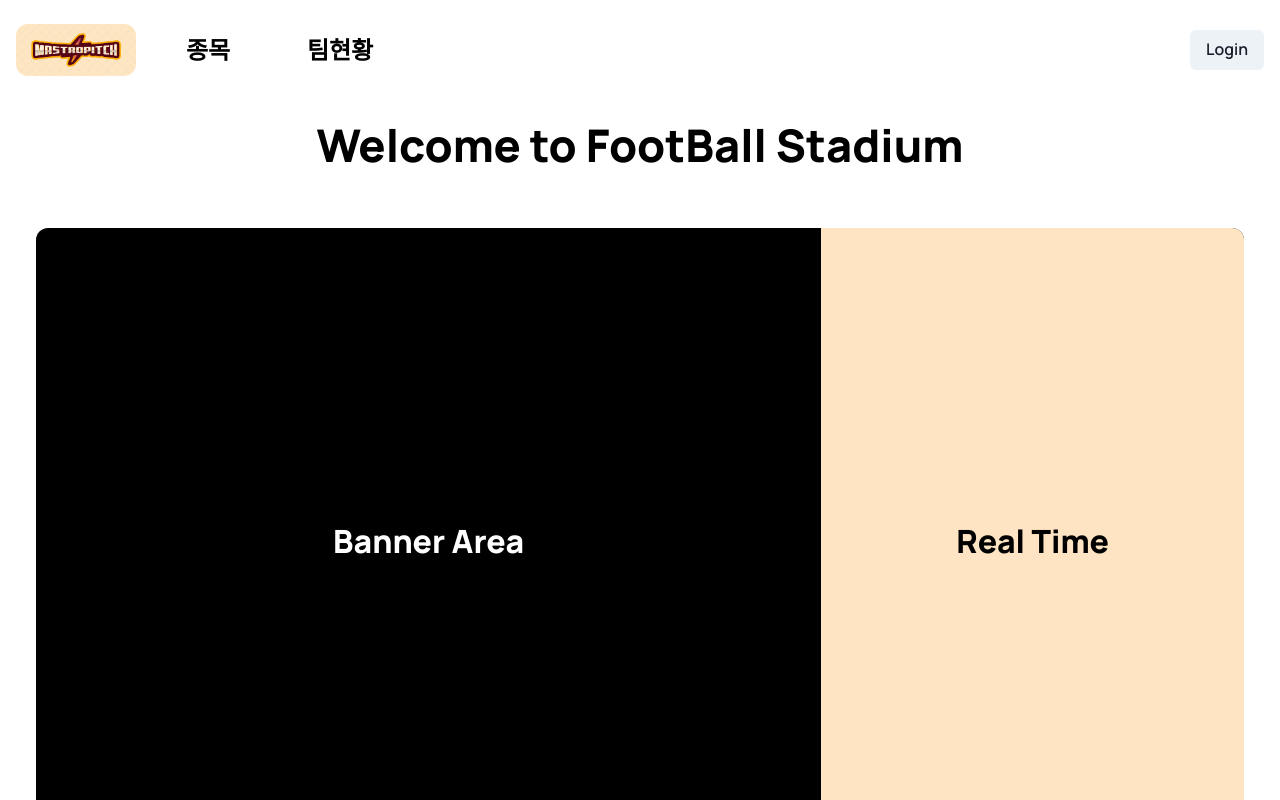
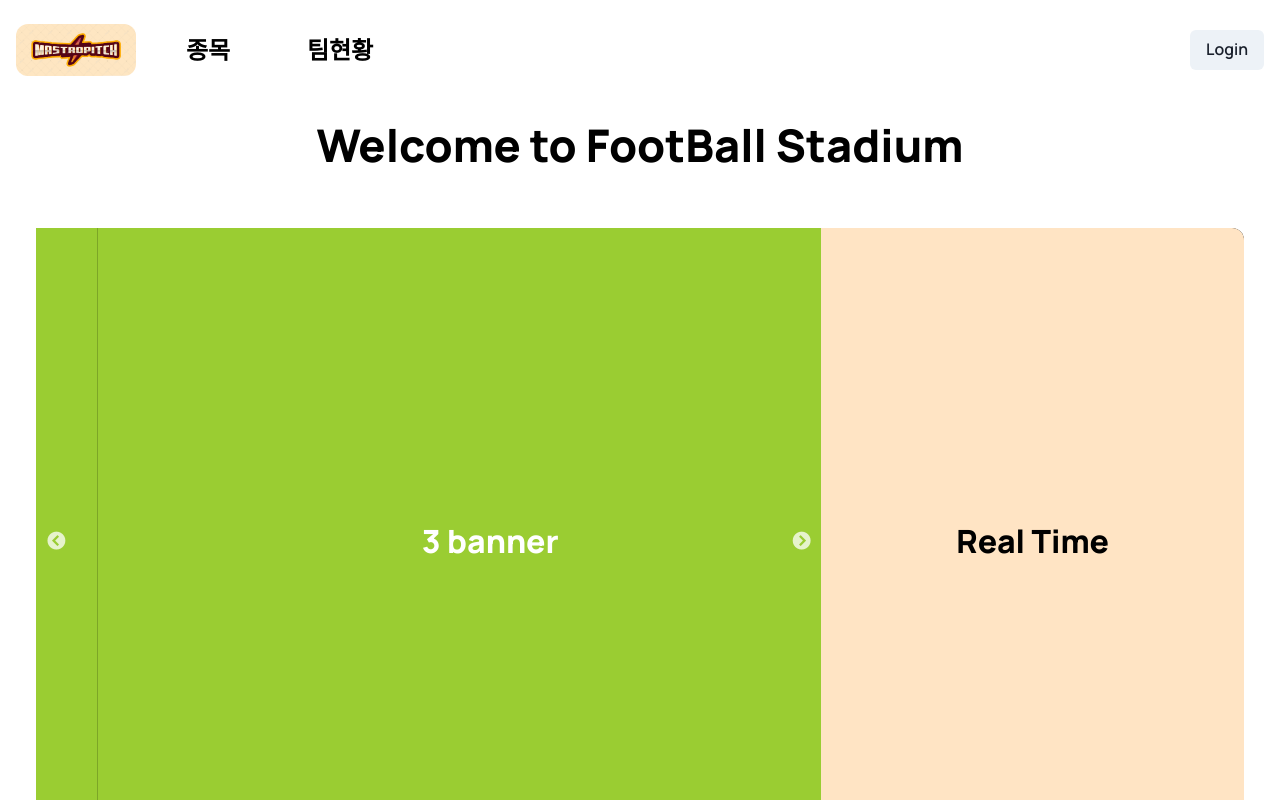
Before and after one commit to justin-supertree/let-s-football, a Next.js app: page /activities/football in a window 1280 px wide. Built offline with nearby package versions, Linux system fonts and the light colour scheme; no server answers.

Commit message:
feat: react slider banner 적용

```diff
--- a/package.json
+++ b/package.json
@@ -33,6 +33,7 @@
     "react-icons": "^4.11.0",
     "react-locomotive-scroll": "^0.2.2",
     "react-redux": "^8.1.3",
+    "react-slick": "^0.30.2",
     "react-toastify": "^9.1.3",
     "styled-jsx": "^5.1.2"
   },
@@ -40,9 +41,11 @@
     "@types/node": "^20",
     "@types/react": "^18",
     "@types/react-dom": "^18",
+    "@types/react-slick": "^0.23.13",
     "eslint": "^8",
     "eslint-config-next": "13.5.4",
     "file-loader": "^6.2.0",
+    "slick-carousel": "^1.8.1",
     "typescript": "^5"
   }
 }
--- /dev/null
+++ b/src/components/CardSlider.tsx
@@ -0,0 +1,101 @@
+import styled from '@emotion/styled';
+import Slider from 'react-slick';
+
+const StyledSliderContainer = styled.div`
+  .slick-dots {
+    bottom: 20px;
+  }
+
+  .slick-dots li {
+    margin: 0 4px; // 슬라이더 도트 사이의 간격을 조정합니다.
+  }
+
+  .slick-dots li button:before {
+    font-size: 10px; // 슬라이더 도트 크기를 조정합니다.
+    color: white; // 슬라이더 도트의 색상을 지정합니다.
+  }
+
+  .slick-prev,
+  .slick-next {
+    top: 50%; // 이전/다음 버튼을 세로 중앙에 위치시킵니다.
+    transform: translateY(-50%);
+    z-index: 1; // 다른 요소 위에 표시되도록 z-index를 설정합니다.
+  }
+
+  &.slick-active {
+    &.slick-current {
+      display: flex;
+      align-items: center;
+      justify-content: center;
+
+      & > div {
+        width: 100%;
+        height: 100%;
+        display: flex;
+        align-items: center;
+        justify-content: center;
+      }
+    }
+  }
+
+  .slick-prev {
+    left: 10px; // 이전 버튼을 왼쪽으로 이동합니다.
+  }
+
+  .slick-next {
+    right: 10px; // 다음 버튼을 오른쪽으로 이동합니다.
+  }
+`;
+
+interface ArrowProps {
+  className?: any;
+  style?: any;
+  onClick?: React.MouseEventHandler<HTMLDivElement>;
+}
+
+export function NextArrow({ className, style, onClick }: ArrowProps) {
+  return (
+    <div
+      className={className}
+      style={{ ...style, display: 'block' }}
+      onClick={onClick}
+    />
+  );
+}
+
+export function PrevArrow({ className, style, onClick }: ArrowProps) {
+  return (
+    <div
+      className={className}
+      style={{ ...style, display: 'block' }}
+      onClick={onClick}
+    />
+  );
+}
+
+type Props = {
+  children: React.ReactNode;
+};
+
+const CardSlider = ({ children }: Props) => {
+  const settings = {
+    arrows: true,
+    dots: true,
+    infinite: true,
+    slidesToShow: 1,
+    slidesToScroll: 1,
+    autoplay: true,
+    autoplaySpeed: 2500,
+    pauseOnHover: true,
+    nextArrow: <NextArrow />,
+    prevArrow: <PrevArrow />,
+  };
+
+  return (
+    <StyledSliderContainer>
+      <Slider {...settings}>{children}</Slider>
+    </StyledSliderContainer>
+  );
+};
+
+export default CardSlider;
--- a/src/pages/activities/football/index.tsx
+++ b/src/pages/activities/football/index.tsx
@@ -1,4 +1,4 @@
-import React from 'react';
+import React, { useState } from 'react';
 import Link from 'next/link';
 import type { NextPageWithLayout } from '@/types/next-page';
 import styled from '@emotion/styled';
@@ -6,6 +6,7 @@ import { Button, Input } from '@chakra-ui/react';
 
 import Layout from '@/layouts';
 import GroupTicket from '@/components/GroupTicket';
+import CardSlider from '@/components/CardSlider';
 
 const Container = styled.div`
   max-width: 1440px;
@@ -42,12 +43,38 @@ const BannerWrapper = styled.div`
 `;
 
 const BannerBlock = styled.div`
-  display: flex;
-  align-items: center;
-  justify-content: center;
+  position: relative;
   width: 65%;
   height: 100%;
   color: white;
+  overflow: hidden;
+
+  &.slick-slide {
+    &.slick-active {
+      &.slick-current {
+        display: flex;
+        align-content: center;
+        justify-content: center;
+        background-color: antiquewhite;
+      }
+    }
+  }
+
+  &.slick-dots {
+    &.slick-active {
+      display: flex;
+      align-items: center;
+      justify-content: center;
+      height: 100%;
+
+      &button::before {
+        color: #c1c1c1;
+      }
+    }
+    button::before {
+      color: #e9e9e9;
+    }
+  }
 `;
 
 const RealTimeBlock = styled.div`
@@ -162,7 +189,23 @@ const recruitDemoData = [
   },
 ];
 
+const BannerContents = styled.div`
+  width: 100%;
+  height: 628px;
+
+  & > div {
+    display: flex;
+    align-items: center;
+    justify-content: center;
+    width: 100%;
+    height: 100%;
+    background-color: yellowgreen;
+  }
+`;
+
 const Football: NextPageWithLayout = () => {
+  const [bannerData, setBannerData] = useState([1, 2, 3, 4, 5]);
+
   return (
     <>
       <Container>
@@ -170,7 +213,16 @@ const Football: NextPageWithLayout = () => {
         <MainBlock>
           <BannerContainer>
             <BannerWrapper>
-              <BannerBlock>Banner Area</BannerBlock>
+              <BannerBlock>
+                <CardSlider>
+                  {bannerData.map((info, index) => (
+                    <BannerContents key={index}>
+                      <div>{info} banner</div>
+                    </BannerContents>
+                  ))}
+                </CardSlider>
+              </BannerBlock>
+
               <RealTimeBlock>Real Time</RealTimeBlock>
             </BannerWrapper>
           </BannerContainer>
--- a/src/styles/base.ts
+++ b/src/styles/base.ts
@@ -1,4 +1,6 @@
 import { css } from '@emotion/react';
+import 'slick-carousel/slick/slick.css';
+import 'slick-carousel/slick/slick-theme.css';
 
 const base = css`
   html,
```
Also changed, not shown: 1 other file (tests, documents, lock files or other folders).
